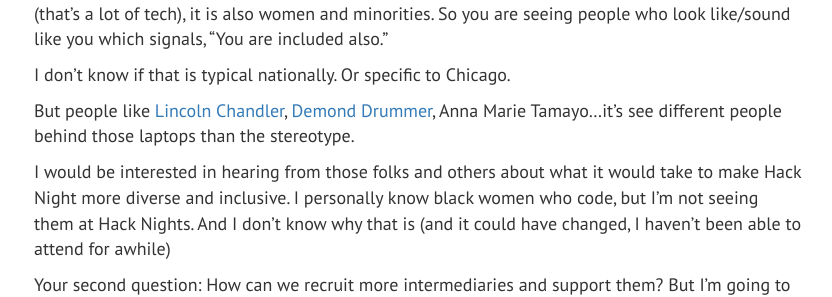
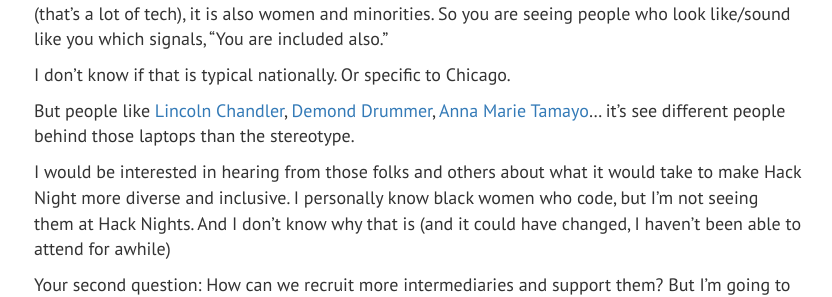
Before and after one commit to alexsoble/alexsoble, a Jekyll site: the page built from _posts/2016-6-28-jmo-convo-part-1.md, in a window 1280 px wide and 900 px high, scrolled down 5439 px. Shown: the part 161-458 px from the top of the window, without its empty margins (222-1054 px from the left). Built offline with Jekyll 4.4.1, drawn with Linux system fonts in a browser that asks for light colours; nearby versions of some CDN libraries; comment, search, counter and statistics services are not loaded; part of the change alters nothing that is shown.

```diff
--- a/_posts/2016-6-28-jmo-convo-part-1.md
+++ b/_posts/2016-6-28-jmo-convo-part-1.md
@@ -150,7 +150,7 @@ One of the cooler things about Chi Hack Night is that, although it is still majo
 
 I don’t know if that is typical nationally. Or specific to Chicago.
 
-But people like [Lincoln Chandler](https://twitter.com/ljc820), [Demond Drummer](https://twitter.com/citizendrummer), Anna Marie Tamayo…it’s see different people behind those laptops than the stereotype.
+But people like [Lincoln Chandler](https://twitter.com/ljc820), [Demond Drummer](https://twitter.com/citizendrummer), [Anna Marie Tamayo](https://twitter.com/_amtamayo)… it’s see different people behind those laptops than the stereotype.
 
 I would be interested in hearing from those folks and others about what it would take to make Hack Night more diverse and inclusive. I personally know black women who code, but I’m not seeing them at Hack Nights. And I don’t know why that is (and it could have changed, I haven’t been able to attend for awhile)
 
```
